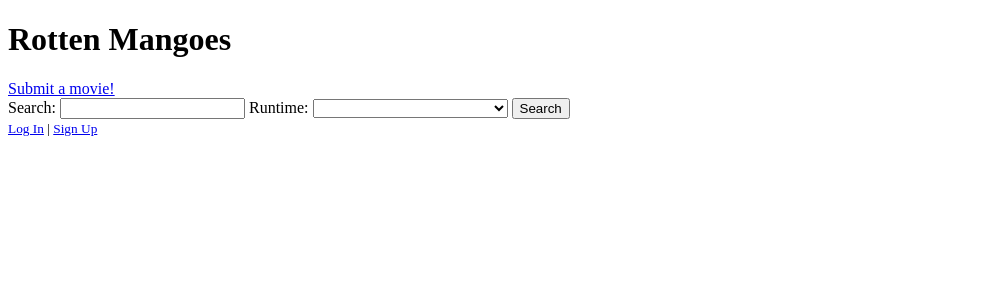
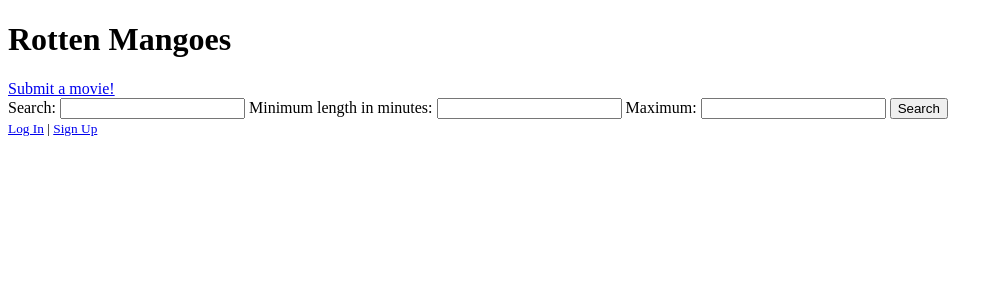
Before and after one commit to Derya/Rotten-Mangoes, a Rails app: page /movies in a window 1280 px wide. Shown: the top 300 px of the page, without its empty margins (0-1003 px from the left). Run offline with Rails 7, Linux system fonts and the light colour scheme; data that the repository does not hold is empty; style sheets or scripts are compiled from the project's sources; some libraries are stand-ins or nearby versions.

Commit message:
refactored logic and code on movie model for search, also changed the form field to two number inputs

```diff
--- a/app/controllers/movies_controller.rb
+++ b/app/controllers/movies_controller.rb
@@ -8,25 +8,7 @@ class MoviesController < ApplicationController
     @movies = Movie.all
 
     @movies = @movies.search(params[:search_query]) unless params[:search_query].blank?
-
-    if params[:runtime_in_minutes]
-      case params[:runtime_in_minutes]
-      when "1"
-        min = 0
-        max = 89
-      when "2"
-        min = 90
-        max = 120
-      when "3"
-        min = 121
-        max = nil
-      else
-        min = nil
-        max = nil
-      end
-      @movies = @movies.runtime_within(min,max)
-    end
-
+    @movies = @movies.duration_within(params[:min_runtime_in_minutes],params[:max_runtime_in_minutes]) unless params[:max_runtime_in_minutes].blank? && params[:min_runtime_in_minutes].blank?
     render :index
   end
 
--- a/app/views/movies/index.html.erb
+++ b/app/views/movies/index.html.erb
@@ -4,8 +4,12 @@
 <%= form_tag(movies_search_path, method: "get") do %>
   <%= label_tag(:search_query, "Search:") %>
   <%= text_field_tag(:search_query) %>
-  <%= label_tag(:runtime_in_minutes, "Runtime:") %>
-  <%= select_tag(:runtime_in_minutes, options_for_select([['', ''], ['Under 90 minutes', 1], ['Between 90 and 120 minutes', 2],['Over 120 minutes', 3]])) %>
+
+  <%= label_tag(:min_runtime_in_minutes, "Minimum length in minutes:") %>
+  <%= number_field_tag(:min_runtime_in_minutes) %>
+  <%= label_tag(:max_runtime_in_minutes, "Maximum:") %>
+  <%= number_field_tag(:max_runtime_in_minutes) %>
+
   <%= submit_tag("Search") %>
 <% end %>
 
```
Also changed, not shown: app/models/movie.rb (+8 -4 lines).
